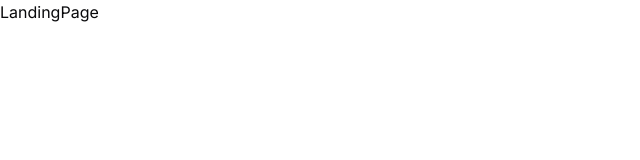
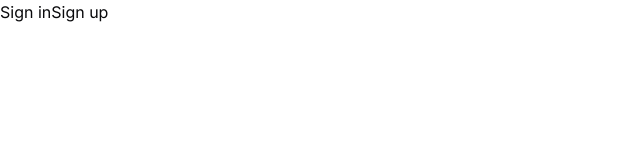
Before and after one commit to Vedu-07/Formatrix, a Next.js app: page / in a window 1280 px wide. Shown: the top 160 px of the page, without its empty margins (0-640 px from the left). Built offline with nearby package versions, Linux system fonts and the light colour scheme.

Commit message:
Sign In & Sign Up Endpoints Added

```diff
--- a/app/(routes)/(landingPage)/page.tsx
+++ b/app/(routes)/(landingPage)/page.tsx
@@ -1,5 +1,13 @@
+import {
+  RegisterLink,
+  LoginLink,
+} from "@kinde-oss/kinde-auth-nextjs/components";
+
 export default function LandingPage() {
   return (
-    <div>LandingPage</div>
+    <div>
+      <LoginLink>Sign in</LoginLink>
+      <RegisterLink>Sign up</RegisterLink>
+    </div>
   );
 }
```
